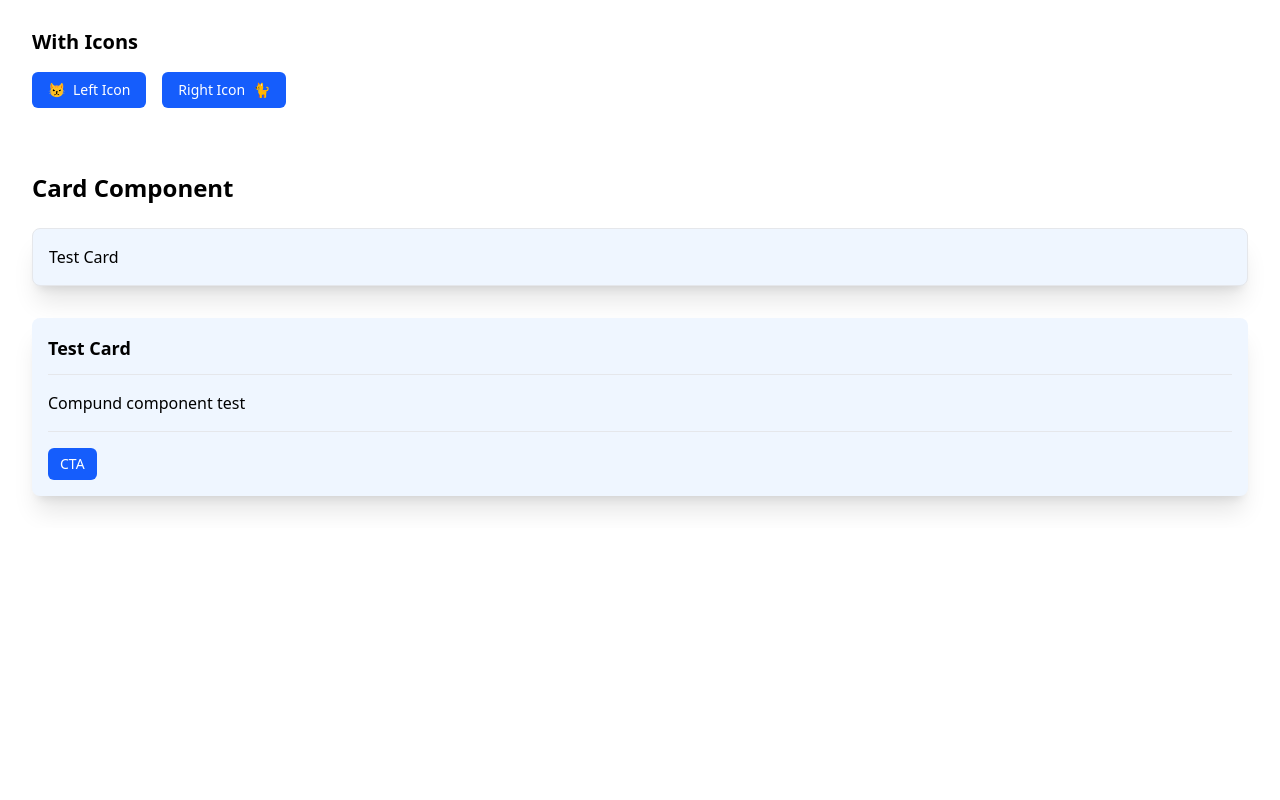
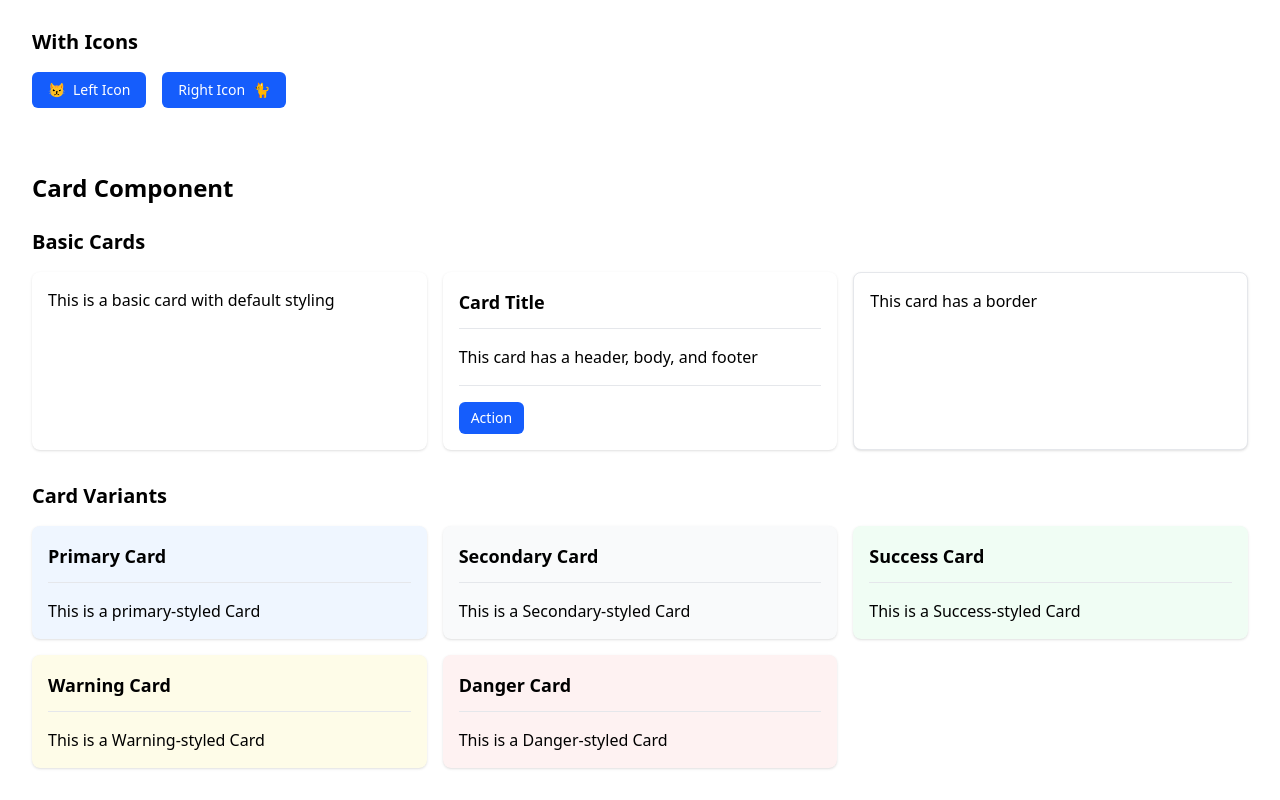
Before and after one commit to hahafiz/design-system, a React (Vite) app: page / in a window 1280 px wide. Shown: the part 466-1266 px from the top of the page. Before the commit the page ends 994 px from the top, so only its background shows below. Built offline with nearby package versions, Linux system fonts and the light colour scheme.

Commit message:
progress: card component

```diff
--- a/src/components/Card/CardDemo.jsx
+++ b/src/components/Card/CardDemo.jsx
@@ -7,21 +7,83 @@ const CardDemo = () => {
     <div className="p-8 space-y-8">
       <h1 className="text-2xl font-bold mb-6">Card Component</h1>
 
-      {/* Variants */}
-      <Card variant="primary" padding="md" bordered shadow="xl">
-        Test Card
-      </Card>
-      <Card variant="primary" shadow="xl">
+      {/* Basic Cards */}
+      <div className="space-y-4">
+        <h2 className="text-xl font-semibold">Basic Cards</h2>
+        <div className="grid grid-cols-1 md:grid-cols-2 lg:grid-cols-3 gap-4">
+          {/* Siimple Card */}
+          <Card>This is a basic card with default styling</Card>
+
+          {/* Card with structure */}
+          <Card>
             <Card.Header>
-          <Card.Title>Test Card</Card.Title>
+              <Card.Title>Card Title</Card.Title>
             </Card.Header>
             <Card.Body>
-          <p>Compund component test</p>
+              <p>This card has a header, body, and footer </p>
             </Card.Body>
             <Card.Footer>
-          <Button size="sm">CTA</Button>
+              <Button size="sm">Action</Button>
             </Card.Footer>
           </Card>
+
+          {/* Bordered Card */}
+          <Card bordered>
+            <p>This card has a border</p>
+          </Card>
+        </div>
+      </div>
+
+      {/* Variants */}
+      <div className="space-y-4">
+        <h2 className="text-xl font-semibold">Card Variants</h2>
+        <div className="grid grid-cols-1 md:grid-cols-2 lg:grid-cols-3 gap-4">
+          <Card variant="primary">
+            <Card.Header>
+              <Card.Title>Primary Card</Card.Title>
+            </Card.Header>
+            <Card.Body>
+              <p>This is a primary-styled Card</p>
+            </Card.Body>
+          </Card>
+
+          <Card variant="secondary">
+            <Card.Header>
+              <Card.Title>Secondary Card</Card.Title>
+            </Card.Header>
+            <Card.Body>
+              <p>This is a Secondary-styled Card</p>
+            </Card.Body>
+          </Card>
+
+          <Card variant="success">
+            <Card.Header>
+              <Card.Title>Success Card</Card.Title>
+            </Card.Header>
+            <Card.Body>
+              <p>This is a Success-styled Card</p>
+            </Card.Body>
+          </Card>
+
+          <Card variant="warning">
+            <Card.Header>
+              <Card.Title>Warning Card</Card.Title>
+            </Card.Header>
+            <Card.Body>
+              <p>This is a Warning-styled Card</p>
+            </Card.Body>
+          </Card>
+
+          <Card variant="danger">
+            <Card.Header>
+              <Card.Title>Danger Card</Card.Title>
+            </Card.Header>
+            <Card.Body>
+              <p>This is a Danger-styled Card</p>
+            </Card.Body>
+          </Card>
+        </div>
+      </div>
     </div>
   );
 };
```
Lines whose indentation alone changed are shown as unchanged.
